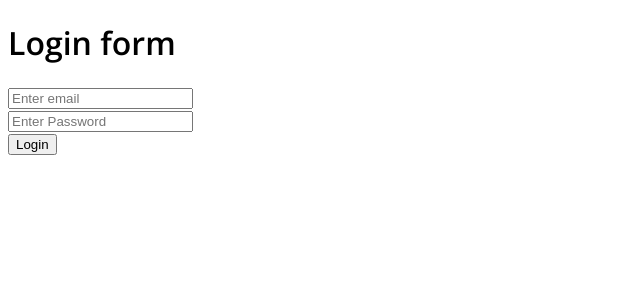
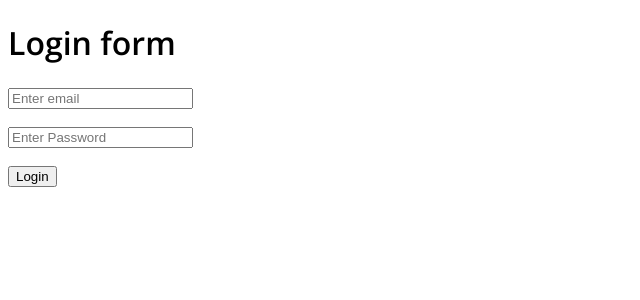
Before and after one commit to helsingborg-stad/helsingborg-transport-visualization-web, a React (Vite) app: page /auth/login in a window 1280 px wide. Shown: the top 300 px of the page, without its empty margins (0-640 px from the left). Built offline with nearby package versions, Linux system fonts and the light colour scheme.

Commit message:
adds basic hook for login form validation

```diff
--- a/src/modules/Auth/Login/components/LoginForm/LoginForm.tsx
+++ b/src/modules/Auth/Login/components/LoginForm/LoginForm.tsx
@@ -1,11 +1,36 @@
-export const LoginForm = () => (
+import { Input } from '../../../../../components';
+import { useLoginForm } from '../../hooks';
+
+export const LoginForm = () => {
+  const {
+    submitForm, formFields, setFieldValue, errors,
+  } = useLoginForm();
+
+  return (
+    <form onSubmit={submitForm}>
       <div>
-    <div>
-      <input type="email" placeholder="Enter email" name="email" id="email" required />
+        <Input
+          type="email"
+          placeholder="Enter email"
+          name="email"
+          id="email"
+          value={formFields.email}
+          onChange={setFieldValue('email')}
+          error={errors.email}
+        />
       </div>
       <div>
-      <input type="password" placeholder="Enter Password" name="password" id="password" required />
+        <Input
+          type="password"
+          placeholder="Enter Password"
+          name="password"
+          id="password"
+          value={formFields.password}
+          onChange={setFieldValue('password')}
+          error={errors.password}
+        />
       </div>
       <button type="submit">Login</button>
-  </div>
+    </form>
   );
+};
--- /dev/null
+++ b/src/modules/Auth/Login/hooks/index.ts
@@ -0,0 +1 @@
+export * from './useLoginForm';
--- /dev/null
+++ b/src/modules/Auth/Login/hooks/useLoginForm/index.ts
@@ -0,0 +1 @@
+export * from './useLoginForm';
--- /dev/null
+++ b/src/modules/Auth/Login/hooks/useLoginForm/login.validation.ts
@@ -0,0 +1,11 @@
+import { z } from 'zod';
+
+export const LoginValidation = z.object({
+  email: z
+    .string()
+    .min(1, { message: 'email is required' })
+    .email({ message: 'needs to be an email' }),
+  password: z.string().min(6, { message: 'password must be at least 6 characters' }),
+});
+
+export type LoginFormType = z.infer<typeof LoginValidation>;
--- /dev/null
+++ b/src/modules/Auth/Login/hooks/useLoginForm/useLoginForm.ts
@@ -0,0 +1,54 @@
+import { useState } from 'react';
+import { ZodError } from 'zod';
+import { LoginFormType, LoginValidation } from './login.validation';
+
+type ErrorMessage = {
+  email?: string;
+  password?: string;
+};
+
+export const useLoginForm = () => {
+  const [errors, setErrors] = useState<ErrorMessage>({});
+  const [formFields, setFormFields] = useState<LoginFormType>({
+    email: '',
+    password: '',
+  });
+
+  const setFieldValue = (name: string) => ({
+    target: { value },
+  }: React.ChangeEvent<HTMLInputElement | HTMLTextAreaElement>) => {
+    setFormFields({
+      ...formFields,
+      [name]: value,
+    });
+  };
+
+  const submitForm = (e: React.SyntheticEvent) => {
+    e.preventDefault();
+    setErrors({});
+    try {
+      LoginValidation.parse(formFields);
+    } catch (err) {
+      if (err instanceof ZodError) {
+        const zodErrors: Partial<Record<string, string>> = {};
+        err.issues.forEach((issue) => {
+          const fieldName = issue.path[0];
+          const errorMessage = issue.message;
+          if (!zodErrors[fieldName]) {
+            zodErrors[fieldName] = errorMessage;
+          }
+        });
+        setErrors(zodErrors);
+      }
+    }
+
+    // TODO: connect to api for login
+  };
+
+  return {
+    submitForm,
+    setFieldValue,
+    formFields,
+    errors,
+  };
+};
```
Lines whose indentation alone changed are shown as unchanged.
